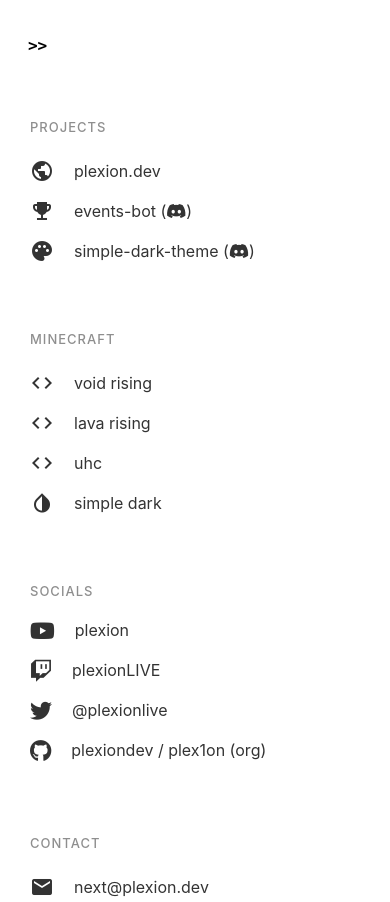
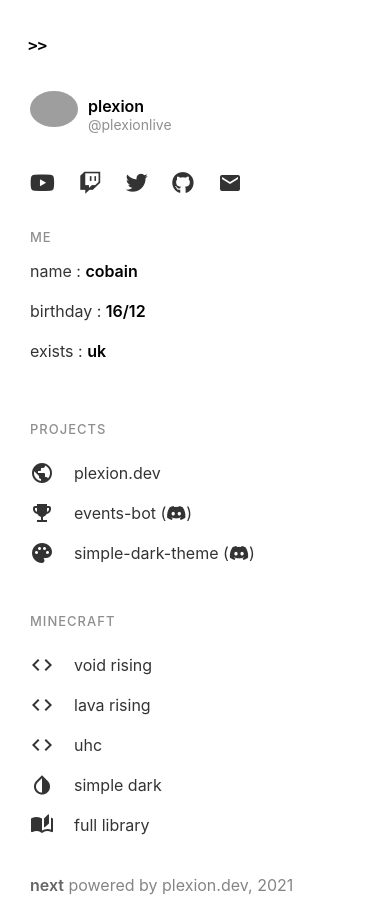
Before and after one commit to plexiondev/me, a plain HTML site: page index.html in a window 390 px wide. Shown: the top 902 px of the page. Drawn offline with nearby package versions, Linux system fonts and the light colour scheme; grey boxes are pictures that could not be loaded.

Commit message:
2021.805.0
- merged /me and home into one page
- updated pfp
- socials list now one-line
- embedded user profile
- changed favicon
- reduced size of gap div

```diff
--- a/css/style.css
+++ b/css/style.css
@@ -16,6 +16,12 @@ body {
     color: var(--text);
     /* apply padding */
     padding: 30px;
+}
+
+/* focus */
+*:focus {
+    border: none;
+    outline: 2px solid var(--accent);
 }
 
 /* detect and change theme based on system */
@@ -54,6 +60,11 @@ h1, h2, h3, h4, h5, h6, .h1 {
     color: var(--head);
     margin: 5px 0;
 }
+/* text alt */
+.alt {
+    color: var(--over);
+    font-size: 14px;
+}
 /* anchors/links */
 a, .link {
     text-decoration: none;
@@ -77,25 +88,23 @@ a:hover, .link:hover {
     margin: 5px 0;
 }
 
-/* define text sizes */
-
 /* gap div */
 .g {
-    height: 50px;
+    height: 30px;
 }
 
 /* support icon */
 .icon {
     line-height: 24px;
 }
-.icon i.material-icons {
+.icon i.material-icons, .icon i.material-icons-round {
     position: relative;
     top: 6px;
     margin-right: 20px;
 }
 .icon i.fab.support {
     position: relative;
-    top: 3px;
+    top: 2px;
     font-size: 22px;
     margin-right: 20px;
 }
@@ -108,9 +117,17 @@ img.act-icon {
     margin-right: 20px;
 }
 
+/* icon list */
 ul.ico li {
     margin: 10px 0;
     height: 30px;
+}
+/* one-line list */
+ul.one {
+    margin: 10px 0;
+}
+ul.one li {
+    display: inline;
 }
 
 /* logo */
@@ -152,3 +169,45 @@ img.pfp {
 img.small {
     width: 48px;
 }
+/* link profile */
+a.pfp.small {
+    width: 48px;
+    height: 48px;
+    display: inline-block;
+    border-radius: 50%;
+}
+a.pfp-link {
+    position: relative;
+}
+a.pfp-link i {
+    position: absolute;
+    top: 12px;
+    left: 12px;
+    opacity: 0;
+    color: white;
+}
+/* upon hover */
+a.pfp-link:hover, a.pfp-link:focus {
+    background: #000000;
+}
+a.pfp-link:hover img, a.pfp-link:focus img {
+    opacity: 0.5;
+}
+a.pfp-link:hover i, a.pfp-link:focus i {
+    opacity: 1;
+}
+
+/* user embed */
+.user {
+    display: flex;
+}
+.user .pfp {
+    margin-right: 5px;
+}
+.user .acc {
+    display: flex;
+    align-items: center;
+}
+.user .acc h1 {
+    margin: 0 0 2px 0;
+}
--- a/index.html
+++ b/index.html
@@ -7,7 +7,7 @@
 
     <!-- define title -->
     <title>next</title>
-    <link rel="shortcut icon" type="ico" href="img/icon.png"/>
+    <link rel="shortcut icon" type="ico" href="https://plexion.dev/favicon.ico"/>
     <!-- define metadata for search -->
     <meta name="title" content="next >>">
     <meta name="description" content="next generation">
@@ -47,6 +47,36 @@
         <span class="code ico">>></span>
     </div>
     <div class="g"></div>
+    <div class="user">
+        <span class="pfp">
+            <a class="pfp small pfp-link" href="https://twitter.com/plexionlive" target="_blank">
+                <img src="https://pbs.twimg.com/profile_images/1423112034628087808/yWkJUHM5_400x400.jpg" class="pfp small">
+                <i class="material-icons">open_in_new</i>
+            </a>
+        </span>
+        <span class="acc">
+            <span class="info">
+                <h1>plexion</h1>
+                <a class="alt" href="https://twitter.com/plexionlive" target="_blank">@plexionlive</a>
+            </span>
+        </span>
+    </div>
+    <br>
+    <ul class="one">
+        <li><a href="https://youtube.com/plexion" class="icon" target="_blank"><i class="fab fa-youtube support"></i></a></li>
+        <li><a href="https:/twitch.tv/plexionLIVE" class="icon" target="_blank"><i class="fab fa-twitch support"></i></a></li>
+        <li><a href="https://twitter.com/plexionlive" class="icon" target="_blank"><i class="fab fa-twitter support"></i></a></li>
+        <li><a href="https://github.com/plexiondev" class="icon" target="_blank"><i class="fab fa-github support"></i></a></li>
+        <li><a href="mailto:next@plexion.dev" class="icon" target="_blank"><i class="material-icons support">mail</i></a></li>
+    </ul>
+    <br>
+    <label class="over">me</label>
+    <ul class="ico">
+        <li>name : <span class="h1">cobain</span></li>
+        <li>birthday : <span class="h1">16/12</span></li>
+        <li>exists : <span class="h1">uk</span></li>
+    </ul>
+    <div class="g"></div>
     <label class="over">projects</label>
     <ul class="ico">
         <li><a href="https://plexion.dev" class="icon" target="_blank"><i class="material-icons support">public</i>plexion.dev</a></li>
@@ -60,19 +90,7 @@
         <li><a href="https://l.plexion.dev/lavarising" class="icon" target="_blank"><i class="material-icons support">code</i>lava rising</a></li>
         <li><a href="https://l.plexion.dev/uhc" class="icon" target="_blank"><i class="material-icons support">code</i>uhc</a></li>
         <li><a href="https://l.plexion.dev/simpledark" class="icon" target="_blank"><i class="material-icons support">invert_colors</i>simple dark</a></li>
-    </ul>
-    <div class="g"></div>
-    <label class="over">socials</label>
-    <ul class="ico">
-        <li><a href="https://youtube.com/plexion" class="icon" target="_blank"><i class="fab fa-youtube support"></i>plexion</a></li>
-        <li><a href="https:/twitch.tv/plexionLIVE" class="icon" target="_blank"><i class="fab fa-twitch support"></i>plexionLIVE</a></li>
-        <li><a href="https://twitter.com/plexionlive" class="icon" target="_blank"><i class="fab fa-twitter support"></i>@plexionlive</a></li>
-        <li><a href="https://github.com/plexiondev" class="icon" target="_blank"><i class="fab fa-github support"></i>plexiondev</a> / <a href="https://github.com/plex1on" class="icon" target="_blank">plex1on (org)</a></li>
-    </ul>
-    <div class="g"></div>
-    <label class="over">contact</label>
-    <ul class="ico">
-        <li><a href="mailto:next@plexion.dev" class="icon" target="_blank"><i class="material-icons support">mail</i>next@plexion.dev</a></li>
+        <li><a href="https://plexion.dev/library" class="icon" target="_blank"><i class="material-icons-round support">auto_stories</i>full library</a></li>
     </ul>
     <div class="g"></div>
     <footer>
```
Also changed, not shown: me.html (deleted, +0 -69 lines).
